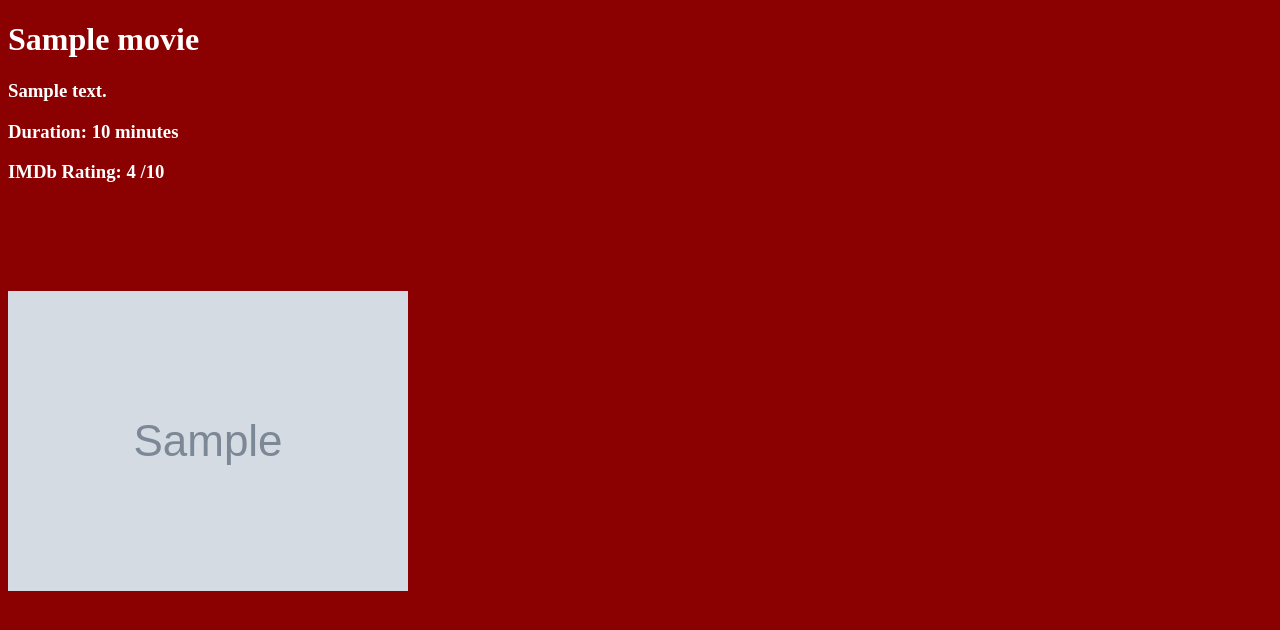
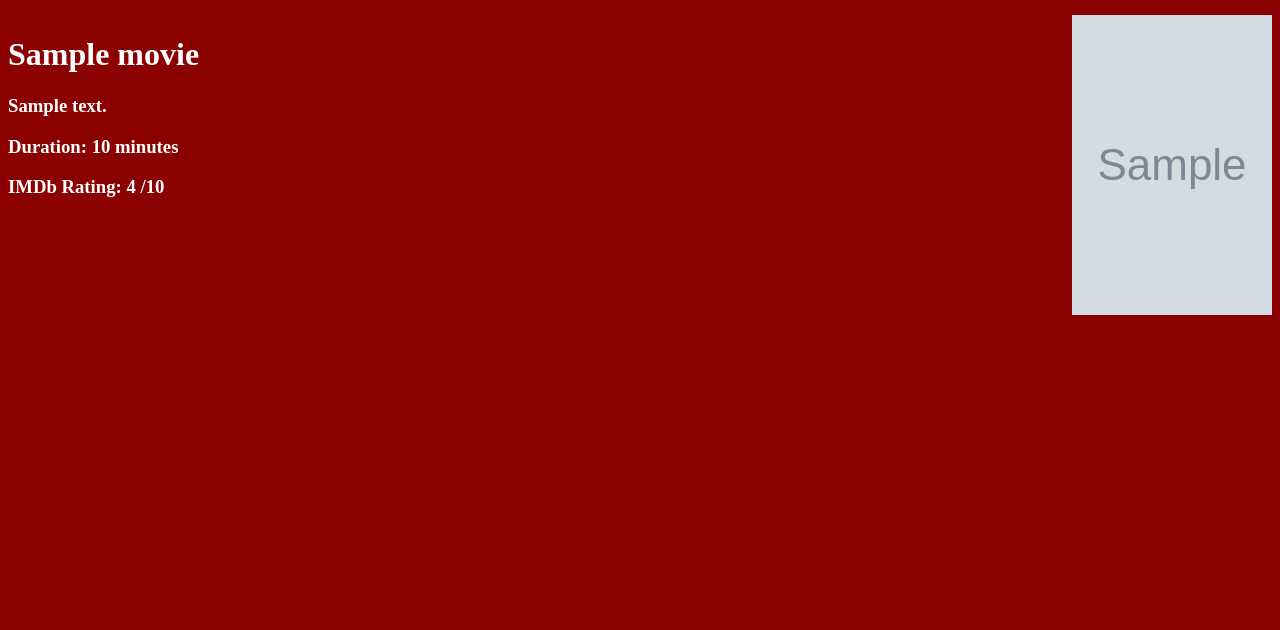
Before and after one commit to shaza13/moodflix, a Python web app: template templates/result.html in a window 1280 px wide. Shown: the top 630 px of the page. Run offline with Jinja, Linux system fonts and the light colour scheme; the template is opened without the code that fills it: most values are stand-ins (such as "Sample title", 1, 10 or a date in 2020); grey boxes marked "Sample" are stand-in pictures.

Commit message:
images are formatted

```diff
--- a/styles/results.css
+++ b/styles/results.css
@@ -0,0 +1,40 @@
+body {
+    background-color: darkred;
+}
+
+h1 {
+    color: white;
+    font-family: Verdana
+    margin-left: 7%;
+
+}
+h3{
+  color: white;
+  font-family: Verdana
+  margin-left: 7%
+
+}
+.center {
+    display: block;
+    margin-left: auto;
+    margin-right: auto;
+    width: 50%;
+}
+img {
+  height: 300px;
+  width: 200px;
+}
+.movieline {
+    display: flex;
+    justify-content: space-between;
+    margin-top: 15px;
+}
+.movieinfo {
+    margin-right: 10px;
+}
+
+button {
+margin-top: 7%
+}
+form {
+}
--- a/templates/result.html
+++ b/templates/result.html
@@ -1,20 +1,25 @@
 <!DOCTYPE html>
 <html>
 <head>
-  <link rel="stylesheet" type="text/css" href="../styles/style.css">
+  <link rel="stylesheet" type="text/css" href="../styles/results.css">
 
 </head>
 <body>
   <div id="firstmovie">
-    {% for movie in movies %}
-      <h1>{{movie.title}}</h1>
-      <h3>{{movie.description}}</h3>
-      <h3>Duration: {{movie.duration}} minutes</h3>
-      <h3>IMDb Rating: {{movie.rating}} /10</h3>
+    {% for movieObject in movies %}
+      <div class="movieline">
+        <div class="movieinfo">
+          <h1>{{movieObject.movie.title}}</h1>
+          <h3>{{movieObject.movie.description}}</h3>
+          <h3>Duration: {{movieObject.movie.duration}} minutes</h3>
+          <h3>IMDb Rating: {{movieObject.movie.rating}} /10</h3>
+        </div>
+        <img src={{movieObject.poster}} align="right">
+      </div>
     {% endfor %}
-    {% for poster in posters %}
-      <img src={{poster}}>
-    {% endfor %}
+    <!-- {% for poster in posters %}
+      <img src={{poster}} align="right">
+    {% endfor %} -->
   </div>
 </body>
 </html>
```
Also changed, not shown: main.py (+7 -3 lines).
